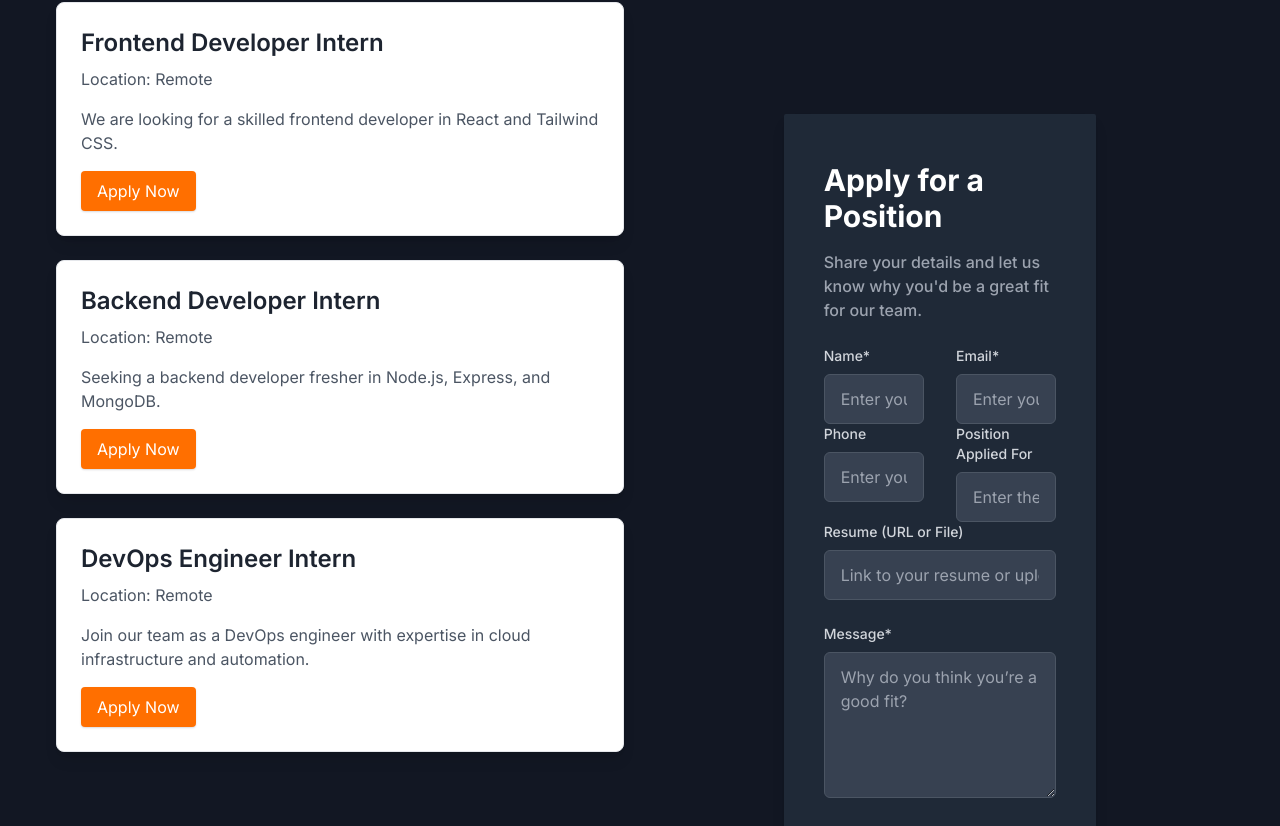
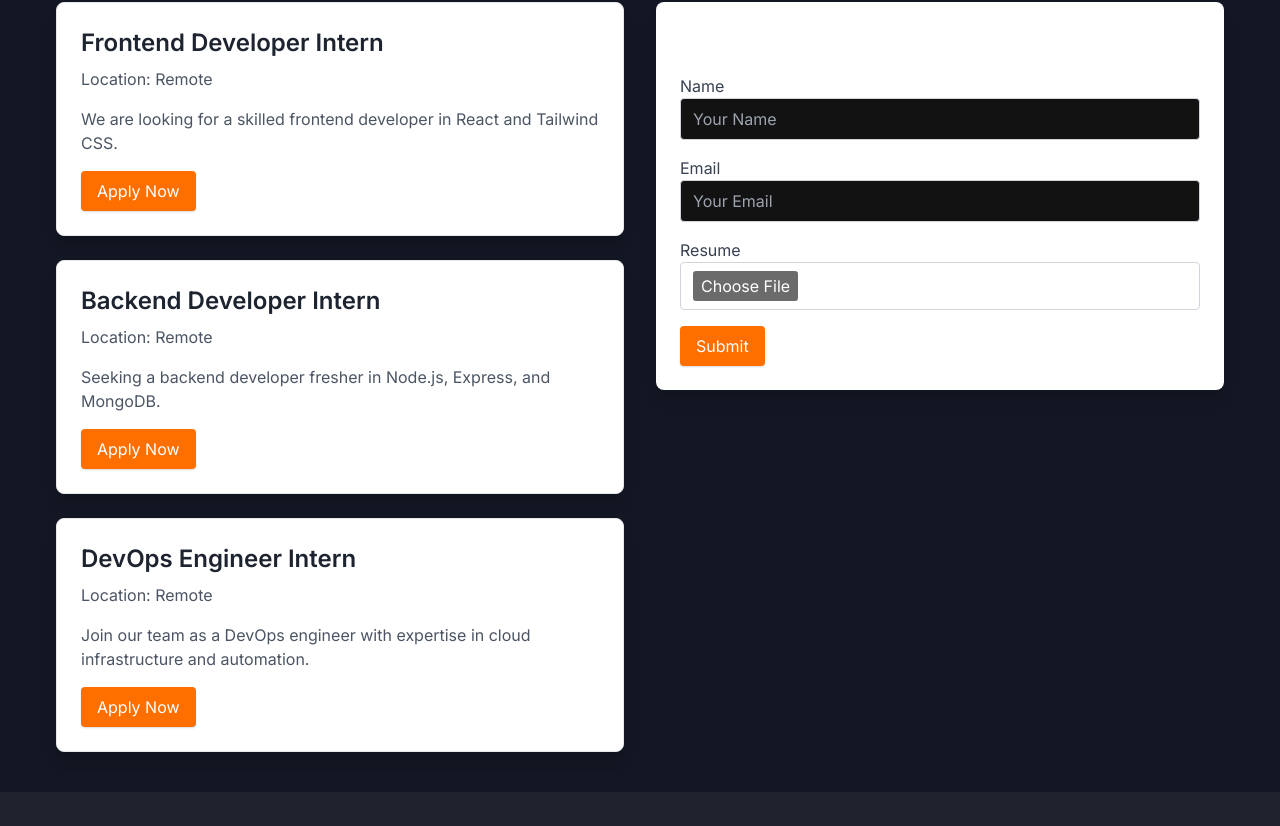
Before and after one commit to dnyaneshwarshekade/agnibyte, a Next.js app: page /career in a window 1280 px wide. Shown: the part 492-1318 px from the top of the page. Built offline with nearby package versions, Linux system fonts and the light colour scheme.

Commit message:
Update revert

```diff
--- a/src/components/Career/CareerForm.tsx
+++ b/src/components/Career/CareerForm.tsx
@@ -1,183 +1,40 @@
-'use client';
-
-import { useState } from 'react';
-import emailjs from 'emailjs-com';
+// src/components/CareerForm.tsx
+import React from 'react';
 
 const CareerForm = () => {
-  const [formData, setFormData] = useState({
-    name: '',
-    email: '',
-    phone: '',
-    position: '',
-    resume: '',
-    message: '',
-  });
-  const [isSubmitting, setIsSubmitting] = useState(false);
-  const [submissionStatus, setSubmissionStatus] = useState('');
-
-  const handleChange = (e: React.ChangeEvent<HTMLInputElement | HTMLTextAreaElement | HTMLSelectElement>) => {
-    const { name, value } = e.target;
-    setFormData({ ...formData, [name]: value });
-  };
-
-  const handleSubmit = async (e: React.FormEvent<HTMLFormElement>) => {
-    e.preventDefault();
-    setIsSubmitting(true);
-
-    // Prepare form data to send
-    const formDataToSend = {
-      name: formData.name,
-      email: formData.email,
-      phone: formData.phone,
-      position: formData.position,
-      resume: formData.resume,
-      message: formData.message,
-    };
-
-    try {
-      await emailjs.send(
-        process.env.NEXT_PUBLIC_EMAILJS_SERVICE_ID!,
-        process.env.NEXT_PUBLIC_EMAILJS_TEMPLATE_ID!,
-        formDataToSend,
-        process.env.NEXT_PUBLIC_EMAILJS_USER_ID!
-      );
-
-      setSubmissionStatus('Success! Your application has been sent.');
-      setFormData({
-        name: '',
-        email: '',
-        phone: '',
-        position: '',
-        resume: '',
-        message: '',
-      });
-    } catch (error) {
-      console.error('Error sending email:', error);
-      setSubmissionStatus('Error! Something went wrong.');
-    } finally {
-      setIsSubmitting(false);
-    }
-  };
-
   return (
-    <section id="career-form" className="overflow-hidden py-16 md:py-20 lg:py-28">
-      <div className="container mx-auto px-4">
-        <div className="flex flex-wrap justify-center">
-          <div className="w-full md:w-8/12 lg:w-7/12">
-            <div
-              className="mb-12 rounded-sm bg-white px-6 py-8 shadow-lg dark:bg-gray-800 sm:px-8 sm:py-10 lg:mb-8 lg:px-8 xl:px-10 xl:py-12"
-              data-wow-delay=".15s"
-            >
-              <h2 className="mb-4 text-2xl font-bold text-black dark:text-white sm:text-3xl lg:text-2xl xl:text-3xl">
-                Apply for a Position
-              </h2>
-              <p className="mb-6 text-base font-medium text-gray-600 dark:text-gray-400">
-                Share your details and let us know why you'd be a great fit for our team.
-              </p>
-              <form onSubmit={handleSubmit}>
-                <div className="flex flex-wrap -mx-4">
-                  <div className="w-full px-4 mb-6 md:w-1/2 md:mb-0">
-                    <label htmlFor="name" className="block mb-2 text-sm font-medium text-gray-700 dark:text-gray-300">
-                      Name*
-                    </label>
+    <form className="bg-white shadow-lg rounded-lg p-6">
+      <h2 className="text-2xl font-bold mb-4">Apply Now</h2>
+      <div className="mb-4">
+        <label className="block text-gray-700">Name</label>
         <input
           type="text"
-                      name="name"
-                      value={formData.name}
-                      onChange={handleChange}
-                      placeholder="Enter your name"
-                      className="w-full rounded-md border border-gray-300 bg-gray-100 px-4 py-3 text-base text-gray-900 outline-none focus:border-primary dark:border-gray-600 dark:bg-gray-700 dark:text-gray-200 dark:focus:border-primary"
-                      required
+          className="w-full px-3 py-2 border border-gray-300 rounded"
+          placeholder="Your Name"
         />
       </div>
-                  <div className="w-full px-4 mb-6 md:w-1/2 md:mb-0">
-                    <label htmlFor="email" className="block mb-2 text-sm font-medium text-gray-700 dark:text-gray-300">
-                      Email*
-                    </label>
+      <div className="mb-4">
+        <label className="block text-gray-700">Email</label>
         <input
           type="email"
-                      name="email"
-                      value={formData.email}
-                      onChange={handleChange}
-                      placeholder="Enter your email"
-                      className="w-full rounded-md border border-gray-300 bg-gray-100 px-4 py-3 text-base text-gray-900 outline-none focus:border-primary dark:border-gray-600 dark:bg-gray-700 dark:text-gray-200 dark:focus:border-primary"
-                      required
+          className="w-full px-3 py-2 border border-gray-300 rounded"
+          placeholder="Your Email"
         />
       </div>
-                  <div className="w-full px-4 mb-6 md:w-1/2 md:mb-0">
-                    <label htmlFor="phone" className="block mb-2 text-sm font-medium text-gray-700 dark:text-gray-300">
-                      Phone
-                    </label>
+      <div className="mb-4">
+        <label className="block text-gray-700">Resume</label>
         <input
-                      type="text"
-                      name="phone"
-                      value={formData.phone}
-                      onChange={handleChange}
-                      placeholder="Enter your phone number"
-                      className="w-full rounded-md border border-gray-300 bg-gray-100 px-4 py-3 text-base text-gray-900 outline-none focus:border-primary dark:border-gray-600 dark:bg-gray-700 dark:text-gray-200 dark:focus:border-primary"
+          type="file"
+          className="w-full px-3 py-2 border border-gray-300 rounded"
         />
       </div>
-                  <div className="w-full px-4 mb-6 md:w-1/2 md:mb-0">
-                    <label htmlFor="position" className="block mb-2 text-sm font-medium text-gray-700 dark:text-gray-300">
-                      Position Applied For
-                    </label>
-                    <input
-                      type="text"
-                      name="position"
-                      value={formData.position}
-                      onChange={handleChange}
-                      placeholder="Enter the position"
-                      className="w-full rounded-md border border-gray-300 bg-gray-100 px-4 py-3 text-base text-gray-900 outline-none focus:border-primary dark:border-gray-600 dark:bg-gray-700 dark:text-gray-200 dark:focus:border-primary"
-                    />
-                  </div>
-                  <div className="w-full px-4 mb-6">
-                    <label htmlFor="resume" className="block mb-2 text-sm font-medium text-gray-700 dark:text-gray-300">
-                      Resume (URL or File)
-                    </label>
-                    <input
-                      type="text"
-                      name="resume"
-                      value={formData.resume}
-                      onChange={handleChange}
-                      placeholder="Link to your resume or upload"
-                      className="w-full rounded-md border border-gray-300 bg-gray-100 px-4 py-3 text-base text-gray-900 outline-none focus:border-primary dark:border-gray-600 dark:bg-gray-700 dark:text-gray-200 dark:focus:border-primary"
-                    />
-                  </div>
-                  <div className="w-full px-4 mb-6">
-                    <label htmlFor="message" className="block mb-2 text-sm font-medium text-gray-700 dark:text-gray-300">
-                      Message*
-                    </label>
-                    <textarea
-                      name="message"
-                      rows={5}
-                      value={formData.message}
-                      onChange={handleChange}
-                      placeholder="Why do you think you’re a good fit?"
-                      className="w-full rounded-md border border-gray-300 bg-gray-100 px-4 py-3 text-base text-gray-900 outline-none focus:border-primary dark:border-gray-600 dark:bg-gray-700 dark:text-gray-200 dark:focus:border-primary"
-                      required
-                    ></textarea>
-                  </div>
-                  <div className="w-full px-4">
       <button
         type="submit"
-                      className="w-full rounded-md bg-primary px-6 py-3 text-base font-medium text-white shadow-md hover:bg-primary-dark focus:outline-none focus:ring-2 focus:ring-primary dark:bg-primary-dark dark:hover:bg-primary-light dark:focus:ring-primary"
-                      disabled={isSubmitting}
+        className="bg-primary text-white py-2 px-4 rounded hover:bg-yellow shadow-btn"
       >
-                      {isSubmitting ? "Submitting..." : "Submit"}
+        Submit
       </button>
-                  </div>
-                </div>
     </form>
-              {submissionStatus && (
-                <div className="mt-6 text-center text-base font-medium text-gray-700 dark:text-gray-400">
-                  {submissionStatus}
-                </div>
-              )}
-            </div>
-          </div>
-        </div>
-      </div>
-    </section>
   );
 };
 
```
Lines whose indentation alone changed are shown as unchanged.
